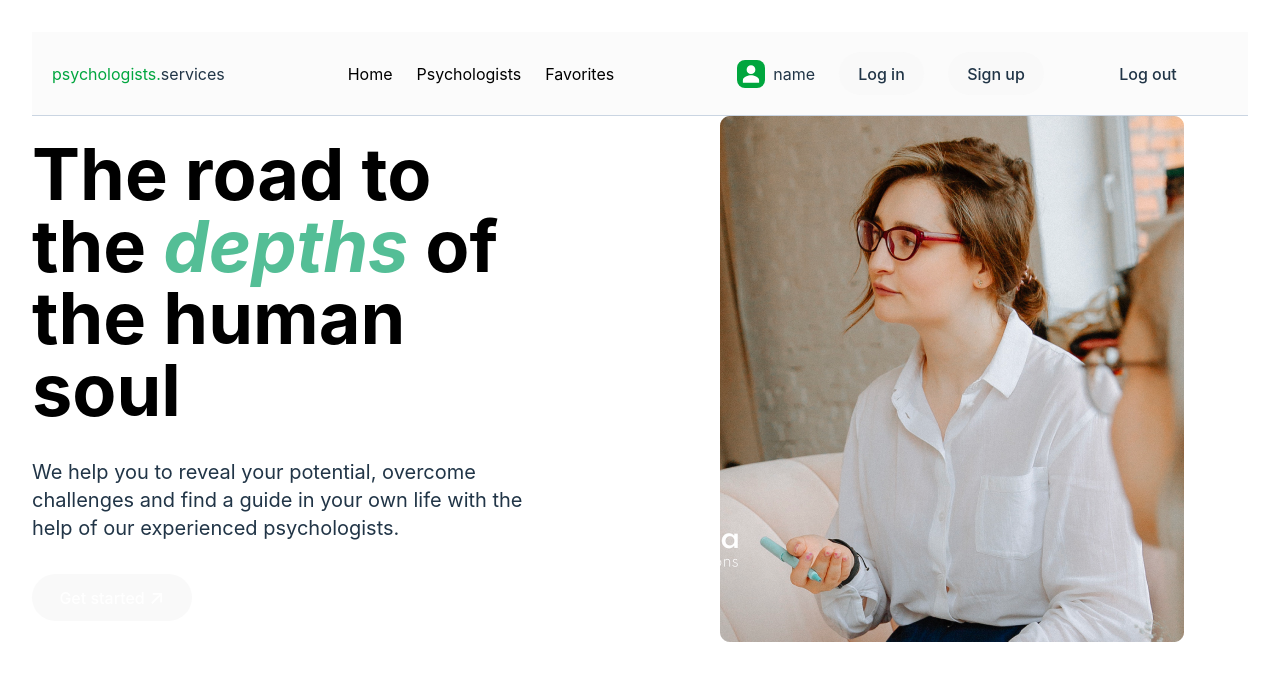
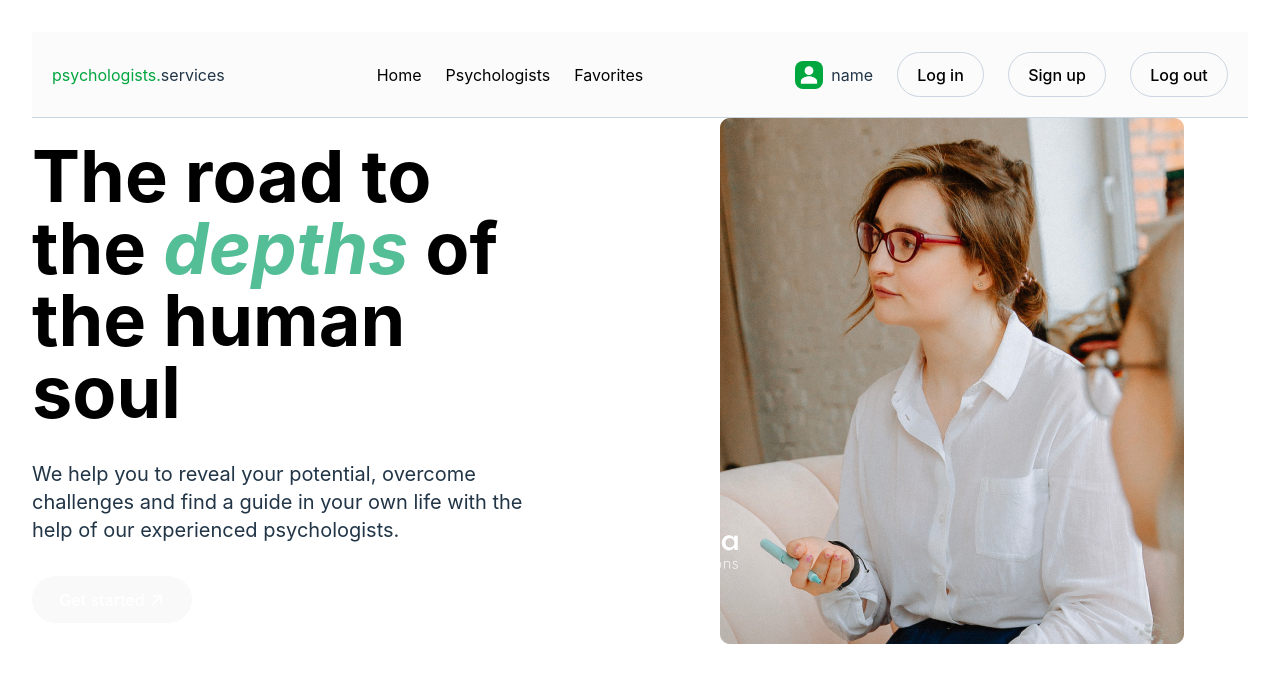
Before and after one commit to gizemcobannnn/psychologists, a React (Vite) app in the folder psychologists/: page / in a window 1280 px wide. Shown: the top 682 px of the page. Built offline with nearby package versions, Linux system fonts and the light colour scheme.

Commit message:
logout modal

```diff
--- a/psychologists/src/App.css
+++ b/psychologists/src/App.css
@@ -13,6 +13,12 @@
   display: flex;
   margin:0 auto;
   padding: 4em;
+}
+
+.authbtn{
+  background-color: #fbfbfb;
+  color: black;
+  border: 1px oklch(86.9% 0.022 252.894)  solid;
 }
 
 .fields{
--- a/psychologists/src/components/Header/Header.jsx
+++ b/psychologists/src/components/Header/Header.jsx
@@ -48,11 +48,11 @@ export default function Header() {
                         <IoPersonSharp className='text-2xl bg-green-600 text-white p-1 rounded-lg w-7 h-7' />
                         <p>name</p>
                     </div>
-                    <button onClick={() => setIsLogModelOpen(true)}>Log in</button>
-                    <button onClick={() => setIsRegModelOpen(true)}>Sign up</button>
+                    <button onClick={() => setIsLogModelOpen(true)} className="authbtn">Log in</button>
+                    <button onClick={() => setIsRegModelOpen(true)} className="authbtn">Sign up</button>
                     {/* Fixed the onClick handler - it was calling the function immediately */}
                     <button
-                        className='!bg-transparent w-40 !border-gray-500'
+                        className="authbtn"
                         onClick={() => setIsLogoutModelOpen(true)}
                     >
                         Log out
--- a/psychologists/src/components/Logout/Logout.jsx
+++ b/psychologists/src/components/Logout/Logout.jsx
@@ -1,10 +1,44 @@
 import { createPortal } from "react-dom"
+import { getAuth, signOut } from "firebase/auth";
+import app from '../../firebaseConfig'
+import { Form, Formik } from "formik";
+export default function Logout({closeModal}) {
 
-export default function Logout({closeModal}) {
+  const handleLogout = async (values, actions) => {
+    const auth = getAuth(app);
+    try {
+      await signOut(auth);
+      console.log("Logout successful");
+      closeModal(); // Close the modal after logout
+    } catch (error) {
+      console.log(error);
+    } finally {
+      actions.setSubmitting(false);
+    }
+  };
 
   return createPortal(
     <div className="fixed inset-0 z-50 flex items-center justify-center bg-black/70 backdrop-blur-sm">
-        <button onClick={closeModal}>Logout</button>
-    </div>,document.body
-  )
+      <div className="flex flex-col gap-5 bg-white p-15">
+        <Formik onSubmit={handleLogout} initialValues={{}}>
+          {({ isSubmitting }) => (
+            <Form>
+              <div>
+                <p className="text-center mb-2 font-semibold">Are you sure ?</p>
+              </div>
+              <div className="flex flex-row gap-5">
+                <button type="submit">
+                  {isSubmitting ? "Logging out" : "Log out"}
+                </button>
+                <button type="button" className="authbtn" onClick={closeModal}>
+                  Cancel
+                </button>
+              </div>
+            </Form>
+          )}
+        </Formik>
+      </div>
+    </div>,
+    document.body
+  );
 }
```
